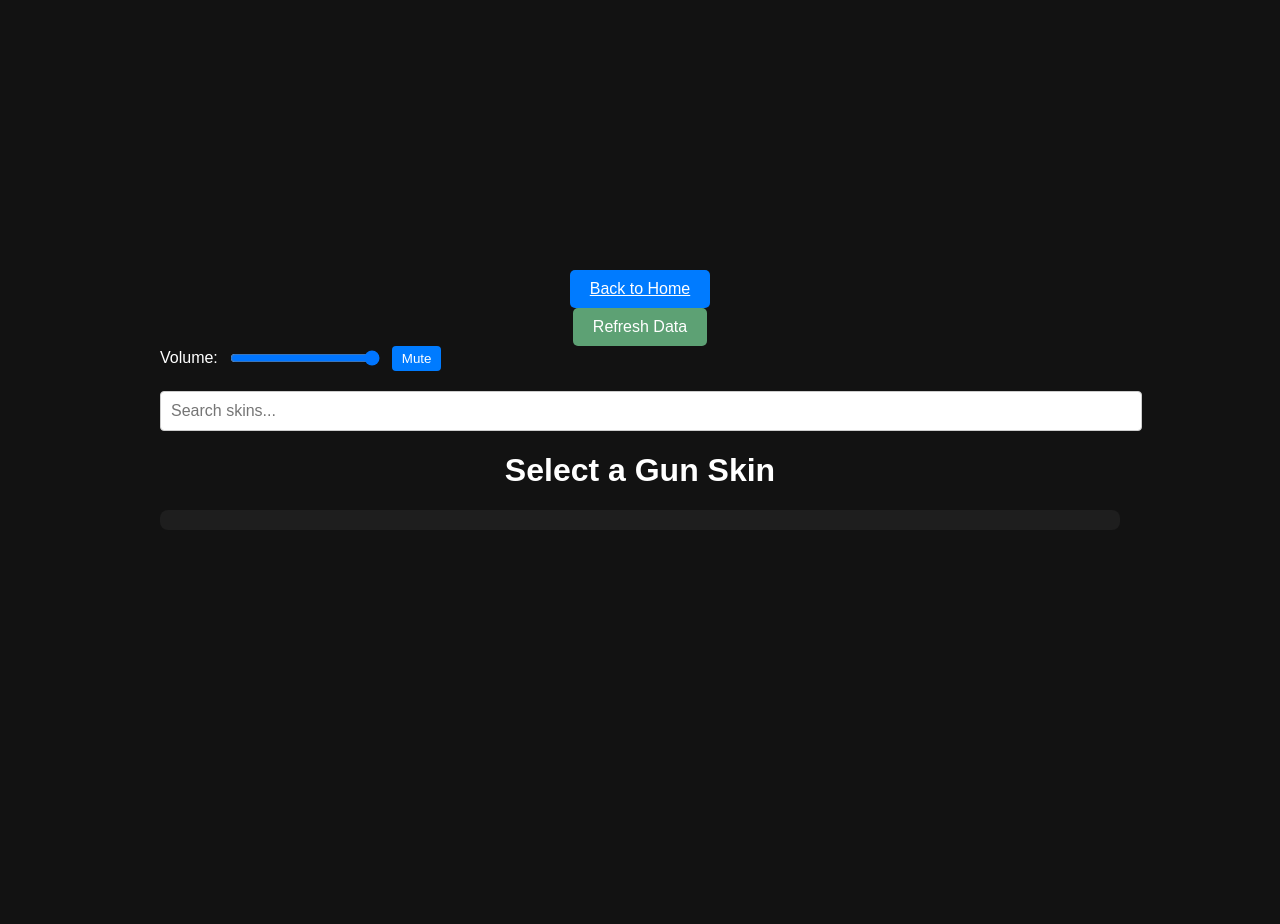
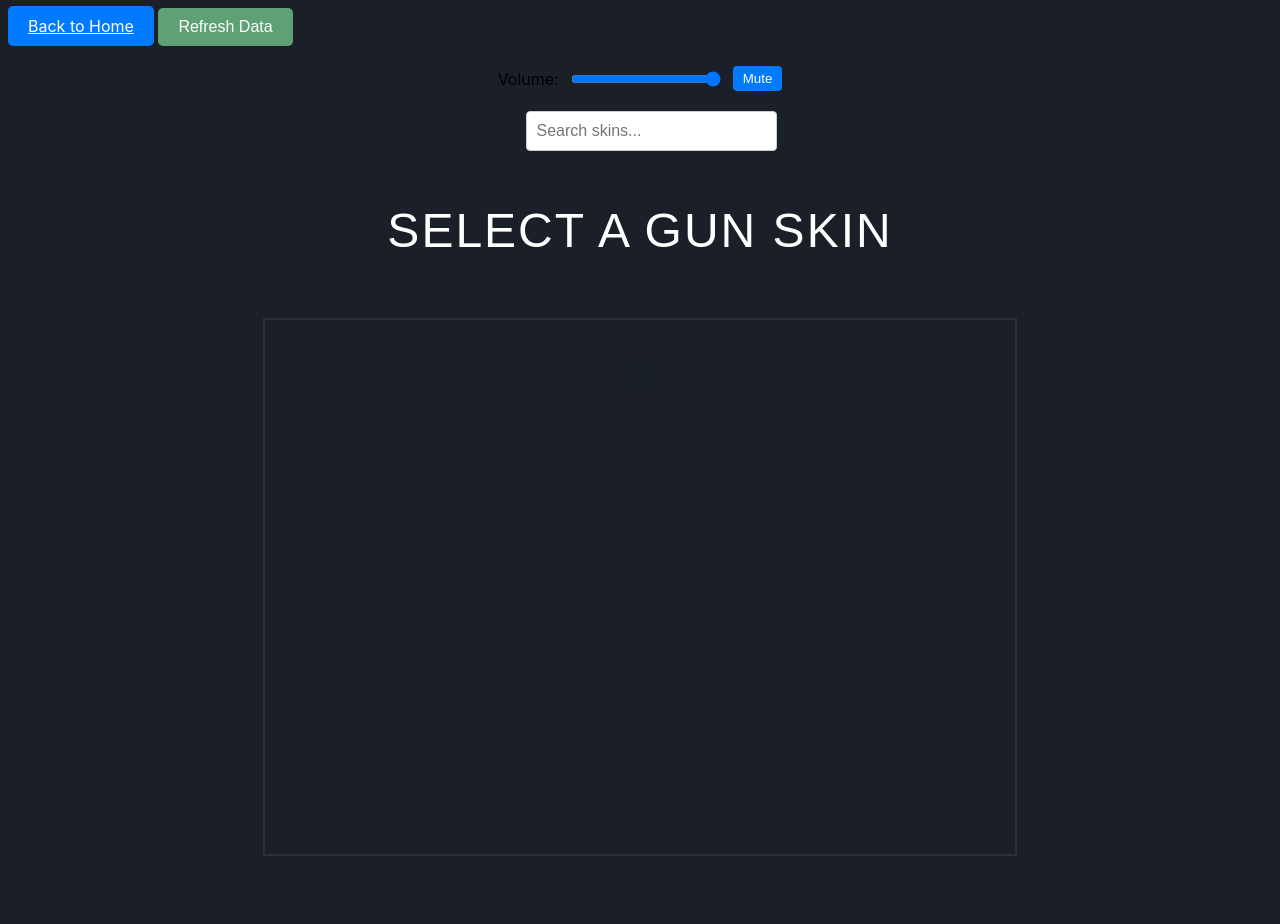
Before and after one commit to dkcha/ValorantSkins, a Flask app: page /gun in a window 1280 px wide. Before the commit the page ends 481 px from the top, so only its background shows below. Run offline with Flask 3, Linux system fonts and the light colour scheme; some web fonts are replaced.

Commit message:
Working .css file

```diff
--- a/static/css/style.css
+++ b/static/css/style.css
@@ -1,4 +1,161 @@
-/* Main container for all gun types */
+@import url("https://fonts.cdnfonts.com/css/tungsten");
+
+* {
+  text-rendering: optimizeLegibility;
+  -webkit-font-smoothing: antialiased;
+  -moz-osx-font-smoothing: grayscale;
+  image-rendering: -webkit-optimize-contrast;
+}
+
+/* Main container for all gun types -- index.html */
+body {
+  font-family: -apple-system, BlinkMacSystemFont, "Segoe UI", Roboto,
+    Oxygen-Sans, Ubuntu, Cantarell, sans-serif;
+  background-color: #1a1f28;
+}
+
+/* Keep Tungsten only for headings */
+h1,
+h2,
+h3,
+.gun-column h2 {
+  font-family: "Tungsten", sans-serif;
+  font-weight: 400; /* Tungsten works better with normal weight */
+  letter-spacing: 1px;
+  color: #ffffff;
+}
+
+h1 {
+  text-align: center;
+  font-size: 3rem;
+  letter-spacing: 2px;
+  margin-bottom: 40px;
+  text-transform: uppercase;
+}
+
+/* Main container for all gun types -- index.html */
+#gun-grid.grid-container {
+  display: grid;
+  grid-template-columns: repeat(4, minmax(200px, 1fr));
+  gap: 30px;
+  padding: 20px;
+  max-width: 1400px;
+  margin: 0 auto;
+}
+
+.gun-column {
+  flex: 1;
+  min-width: 250px; /* Reduced from 300px */
+  background: #1a1f28;
+  border-radius: 8px;
+  padding: 20px;
+  display: flex;
+  flex-direction: column;
+  gap: 15px;
+  box-shadow: 0 4px 8px rgba(0, 0, 0, 0.3);
+}
+
+.gun-column h2 {
+  font-size: 2rem;
+  text-align: center;
+  color: #ffffff;
+  margin: 10px 0;
+  text-transform: uppercase;
+  letter-spacing: 1px;
+  border-bottom: 2px solid #2a3139;
+  padding-bottom: 8px;
+}
+
+.gun-card {
+  /* Card container styling */
+  position: relative;
+  background: #2a3139;
+  border-radius: 6px;
+  height: 120px;
+  padding: 15px;
+  transition: transform 0.2s, box-shadow 0.2s;
+  overflow: hidden;
+  cursor: pointer;
+  transition: all 0.3s cubic-bezier(0.4, 0, 0.2, 1);
+}
+
+.gun-card::before {
+  content: "";
+  position: absolute;
+  bottom: 0;
+  left: 0;
+  right: 0;
+  height: 40%;
+  background: linear-gradient(transparent, rgba(0, 0, 0, 0.7));
+}
+
+.gun-card:hover {
+  box-shadow: 0 0 15px rgb(176, 253, 240); /* Valorant-style green glow */
+}
+
+.gun-card::after {
+  content: attr(data-gun-type);
+  position: absolute;
+  bottom: 12px;
+  left: 15px;
+  font-size: 1.5rem;
+  color: #fff;
+  text-transform: uppercase;
+  letter-spacing: 1px;
+  text-shadow: 1px 1px 3px rgba(0, 0, 0, 0.5);
+}
+
+/* hmm todo */
+.gun-card img {
+  position: absolute;
+  top: 50%;
+  left: 50%;
+  transform: translate(-50%, -50%);
+  max-width: 80%;
+  max-height: 80%;
+  object-fit: contain;
+  z-index: 0;
+}
+
+.gun-image-container {
+  /* Container for image */
+  flex: 1; /* Takes all available space */
+  display: flex;
+  align-items: center;
+  justify-content: center;
+  overflow: hidden;
+  margin-bottom: -20px; /* Compensate for text space */
+}
+
+.gun-image {
+  /* Image element styling */
+  max-width: 100%;
+  max-height: 100%;
+  object-fit: contain;
+  transform: scale(1.1); /* Fill more space with image */
+}
+
+.gun-name {
+  /* Name of each gun type in index.html */
+  position: absolute;
+  bottom: 8px;
+  left: 12px;
+  color: #fff;
+  font-family: "Tungsten-Bold", sans-serif; /* Valorant-style font */
+  font-size: 1.5rem;
+  text-transform: uppercase;
+  letter-spacing: 1px;
+  text-shadow: 1px 1px 3px rgba(0, 0, 0, 0.5);
+  margin: 0;
+  z-index: 2;
+  pointer-events: none;
+  text-align: left;
+  width: calc(100% - 24px);
+}
+
+/* End index.html */
+
+/* Styles for gun.html */
 #guns-container {
   display: grid;
   grid-template-columns: repeat(
@@ -85,24 +242,51 @@
   .weapon img {
     width: 80px; /* Smaller weapon images on smaller screens */
   }
+
+  .skin-card {
+    min-width: 120px;
+    width: 120px;
+    height: 160px;
+  }
+
+  .skin-image-container {
+    height: 100px;
+  }
+
+  .skin-card p {
+    font-size: 0.8rem;
+  }
+  .grid-container {
+    grid-template-columns: 1fr;
+  }
 }
 
-body {
-  font-family: Arial, sans-serif;
-  display: flex;
-  justify-content: center;
-  align-items: center;
-  flex-direction: column;
-  min-height: 100vh;
-  background-color: #121212;
-  color: rgb(255, 255, 255);
-  margin: 0;
+@media (max-width: 1200px) {
+  .grid-container {
+    grid-template-columns: repeat(2, 1fr);
+  }
+}
+
+@media (-webkit-min-device-pixel-ratio: 2), (min-resolution: 192dpi) {
+  .skin-card p {
+    font-size: 1.6rem;
+    font-weight: 600;
+  }
+
+  #skinNameContainer {
+    font-size: 3rem !important;
+  }
 }
 
 #main-container {
   text-align: center;
   width: 90%;
-  max-width: 960px;
+  max-width: 1200px;
+  margin: 0 auto;
+  padding: 20px 0;
+  display: flex;
+  flex-direction: column;
+  align-items: center;
 }
 
 #video-container {
@@ -110,12 +294,9 @@
 }
 
 .horizontal-scroll {
-  display: flex;
-  overflow-x: auto;
-  padding: 10px;
-  background-color: #1e1e1e;
-  border-radius: 8px;
-  gap: 10px;
+  width: 100%;
+  max-width: 1200px;
+  margin: 0 auto;
 }
 
 .skin-item {
@@ -132,41 +313,42 @@
 
 /* Container for each skin when selected that displays levels & chromas */
 #skin-details {
-  border: 2px solid rgb(65, 127, 129);
-  width: 800px; /* Increase the width */
-  height: auto; /* Allow height to grow based on content */
-  min-height: 400px; /* Set a minimum height to avoid collapsing */
-  padding: 20px; /* Add padding inside the container */
-  background-color: #1e1e1e; /* Match your theme */
-  border-radius: 8px; /* Optional: Add rounded corners */
-  border: 1px solid #ccc; /* Optional: Add a border */
-  margin: 20px auto; /* Center the container */
-  display: none; /* Hide the container initially */
+  width: 90%;
+  max-width: 700px;
+  margin: 20px auto;
+  padding: 25px;
+  background-color: #1a1f28;
+  border: 2px solid #2a3139;
 }
 
 #skin-details.visible {
   display: block; /* Show the container when the "visible" class is added */
 }
 
+/* Media container text */
 #skinNameContainer {
-  text-align: center; /* Center the text horizontally */
-  font-size: 24px; /* Adjust the font size */
-  font-weight: bold; /* Make the text bold */
-  margin-bottom: 20px; /* Add spacing below the title */
-  color: white; /* Set the text color */
-  padding: 10px; /* Add padding for better spacing */
-  border: 1px solid #fff;
-  border-radius: 8px; /* Optional: Add rounded corners */
+  font-size: 1.8rem;
+  font-weight: 600;
+  color: #ffffff;
+  letter-spacing: 0.5px;
+  padding: 12px 20px;
+  margin: 20px auto;
+  width: fit-content;
+  background: rgba(26, 31, 40, 0.95);
 }
 
 #chromaContainer,
 #levelContainer {
   margin-bottom: 20px; /* Add spacing between sections */
+  color: #ffffff;
 }
 
+/* Chroma/Level headers */
 #chromaContainer h3,
 #levelContainer h3 {
-  margin-bottom: 10px; /* Add spacing below the headings */
+  font-size: 1.5rem;
+  text-transform: uppercase;
+  letter-spacing: 1px;
 }
 
 /* Chroma styling */
@@ -225,28 +407,85 @@
   font-weight: bold;
 }
 
-/* Adjusts horizontal list to be a fixed size */
+/* Add image container */
+.skin-image-container {
+  width: 100%;
+  height: 120px;
+  display: flex;
+  justify-content: center;
+  align-items: center;
+  overflow: hidden;
+  border-radius: 4px;
+  background: #1a1f28;
+}
+
+/* Update image sizing */
 .skin-image {
-  width: 100px; /* Set the desired width */
-  height: auto; /* Maintain aspect ratio */
-  border-radius: 4px; /* Optional: Add rounded corners */
-  object-fit: cover; /* Ensure the image covers the area without stretching */
+  width: auto;
+  height: 100%;
+  max-width: 100%;
+  object-fit: contain;
+  padding: 5px;
+  transition: transform 0.3s ease;
+}
+
+#skin-container,
+.skin-card,
+#media-container {
+  transform: translateZ(0);
+  backface-visibility: hidden;
 }
 
 #skin-container {
   display: flex;
   overflow-x: auto;
-  gap: 10px; /* Add spacing between items */
-  padding: 10px; /* Add padding inside the container */
+  gap: 8px; /* Add spacing between items */
+  padding: 10px 0; /* Add padding inside the container */
+}
+
+/* Horizontal scrollbar styling */
+#skin-container::-webkit-scrollbar {
+  height: 8px;
+}
+
+#skin-container::-webkit-scrollbar-track {
+  background: #2a3139;
+  border-radius: 4px;
+}
+
+#skin-container::-webkit-scrollbar-thumb {
+  background: #ccd4cf;
+  border-radius: 4px;
 }
 
 .skin-card {
-  flex: 0 0 auto; /* Ensure the cards don't shrink or grow */
-  text-align: center; /* Center the text below the image */
+  min-width: 140px; /* Reduced from 150px */
+  width: 140px; /* Reduced from 150px */
+  height: 180px; /* Fixed height for consistency */
+  padding: 8px; /* Reduced padding */
+  margin: 0 4px; /* Tighter spacing */
+  overflow: hidden; /* Ensure nothing overflows */
+  position: relative;
+  background: #2a3139;
+  border-radius: 6px;
+  transition: all 0.2s ease;
 }
 
+.skin-card:hover {
+  transform: scale(1.03); /* More subtle hover effect */
+  z-index: 1;
+}
+
+/* Text adjustments */
 .skin-card p {
-  margin-top: 5px; /* Add some space between the image and the text */
+  font-size: 0.9rem;
+  margin: 8px 0 0 0;
+  padding: 0 5px;
+  max-width: 130px;
+  color: #ffffff;
+  white-space: nowrap;
+  overflow: hidden;
+  text-overflow: ellipsis;
 }
 
 video {
@@ -257,20 +496,21 @@
 /* Styling for media container (holds base image of skin or streamed videos of chroma/levels */
 #media-container {
   display: flex;
-  justify-content: center; /* Center horizontally */
-  align-items: center; /* Center vertically */
-  width: 100%; /* Ensure the container takes full width */
-  height: 400px; /* Set a fixed height for the container */
-  margin-bottom: 20px; /* Add spacing below the media container */
-  background-color: #1e1e1e; /* Optional: Add a background color */
-  border-radius: 8px; /* Optional: Add rounded corners */
+  justify-content: center;
+  align-items: center;
+  width: 100%;
+  height: 400px;
+  margin: 20px 0;
+  background-color: #1a1f28;
+  /* border: 2px solid rgb(170, 239, 241); */
 }
 
-#skin-image,
 #skin-video {
-  max-width: 100%; /* Ensure the media fits within the container */
-  max-height: 100%; /* Ensure the media fits within the container */
-  border-radius: 8px; /* Optional: Add rounded corners */
+  width: 720px; /* Fixed size for better resolution */
+  height: 405px; /* 16:9 aspect ratio */
+  object-fit: contain;
+  background: #000; /* Black background for contrast */
+  border: 2px solid rgb(170, 239, 241);
 }
 
 #media-container.loading {
@@ -332,6 +572,7 @@
   left: 0;
   width: 100%;
   max-height: 200px; /* Limit the height of the results dropdown */
+  color: #ffffff;
   overflow-y: auto; /* Add scroll if there are too many results */
   background-color: #1e1e1e; /* Match your theme */
   border: 1px solid #ccc;
@@ -341,13 +582,14 @@
 }
 
 #search-results div {
-  padding: 10px;
-  cursor: pointer;
-  color: white; /* Match your theme */
+  padding: 12px;
+  font-size: 1.1rem;
+  text-align: left;
+  border-bottom: 1px solid #2a3139;
 }
 
 #search-results div:hover {
-  background-color: #3f3f3f; /* Highlight on hover */
+  background-color: #2a3139;
 }
 
 #home-button {
--- a/static/js/gun.js
+++ b/static/js/gun.js
@@ -101,7 +101,9 @@
     let imageSrc = findImageSource(skin, gunType);
 
     skinCard.innerHTML = `
+    <div class="skin-image-container">
       <img src="${imageSrc}" alt="${displayName}" class="skin-image">
+      </div>
       <p>${displayName}</p>
     `;
 
@@ -147,7 +149,6 @@
 
       // Create an image element for the swatch (only for chromas)
       if (itemType === "chroma") {
-        console.log("Sovereign ghost tf swatch: " + item["swatch"]);
         const swatchImage = document.createElement("img");
         swatchImage.src = item["swatch"] || "/static/images/default_swatch.png";
         swatchImage.alt = item["displayName"];
--- a/templates/gun.html
+++ b/templates/gun.html
@@ -5,6 +5,18 @@
     <meta name="viewport" content="width=device-width, initial-scale=1.0" />
     <title>Gun Skins Viewer</title>
     <link rel="stylesheet" href="/static/css/style.css" />
+    <style>
+      @import url("https://fonts.cdnfonts.com/css/arial-narrow");
+    </style>
+    <link
+      rel="stylesheet"
+      href="https://fonts.cdnfonts.com/css/tungsten"
+      media="print"
+      onload="this.media='all'"
+    />
+    <noscript>
+      <link rel="stylesheet" href="https://fonts.cdnfonts.com/css/tungsten" />
+    </noscript>
   </head>
   <body>
     <a href="/" id="home-button">Back to Home</a>
```
Also changed, not shown: static/js/index.js (+41 -19 lines), templates/index.html (+51 -2 lines).
